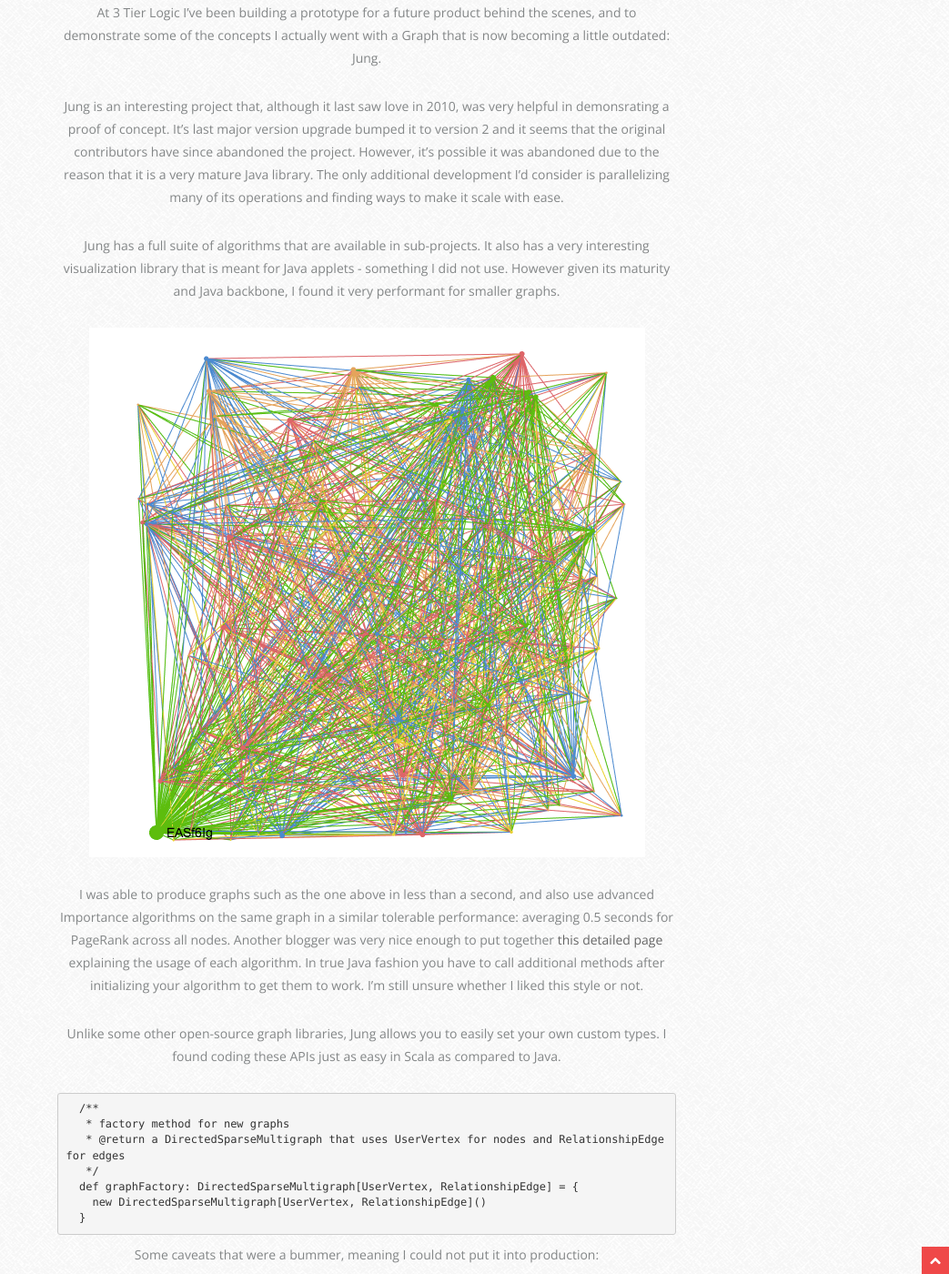
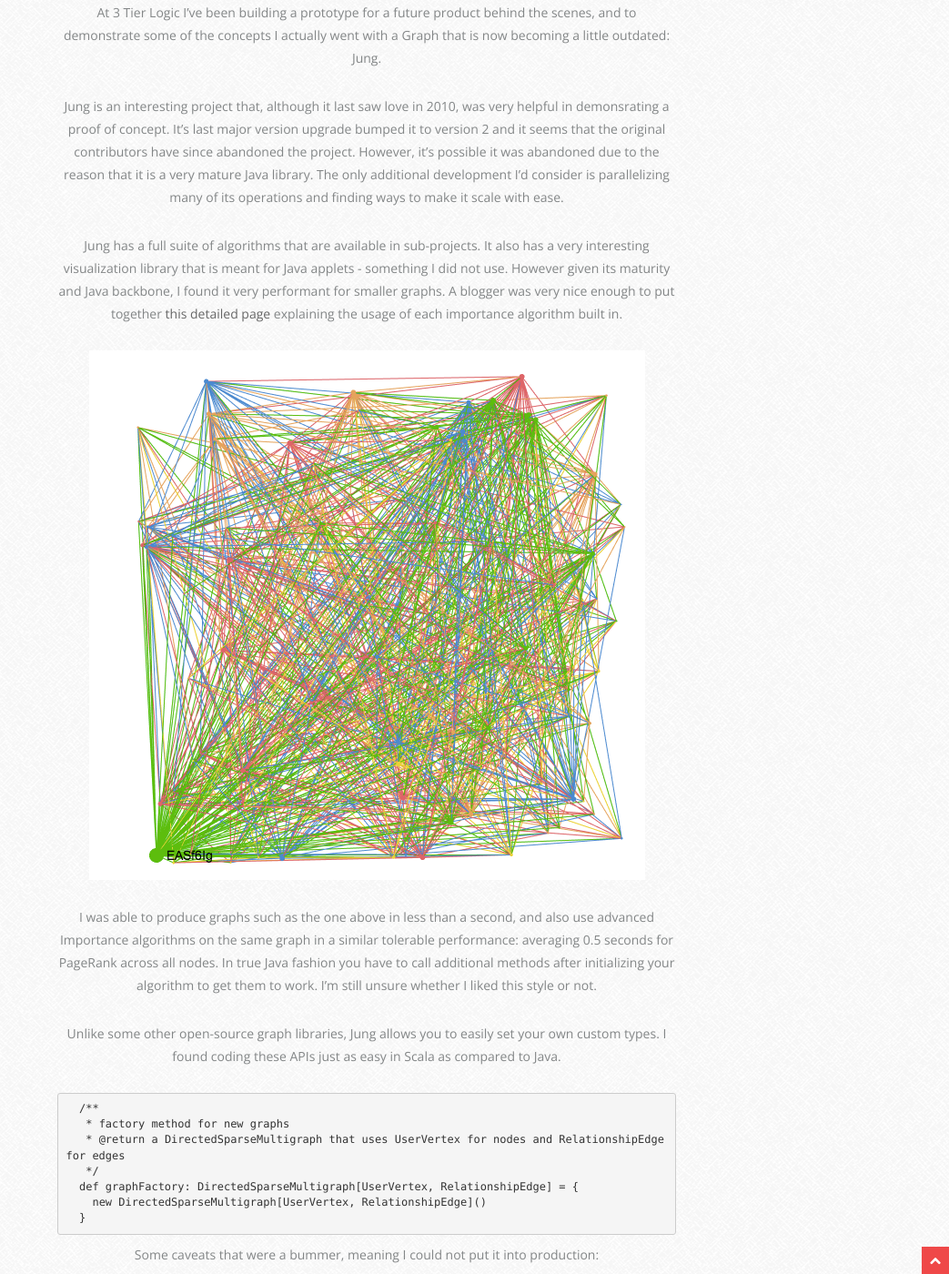
Before and after one commit to crockpotveggies/crockpotveggies.github.io, a Jekyll site: the page built from _posts/2014-08-25-review-ancient-jung-java.md, in a window 1280 px wide and 1400 px high, scrolled down 615 px. Shown: the whole window at 91% size, without its empty margins (237-1280 px from the left). Built offline with Jekyll 4.4.1, drawn with Linux system fonts in a browser that asks for light colours; some web fonts are replaced; Markdown is read by kramdown in place of the engine named in the settings; comment, search, counter and statistics services are not loaded.

Commit message:
Fix placement.

```diff
--- a/_posts/2014-08-25-review-ancient-jung-java.md
+++ b/_posts/2014-08-25-review-ancient-jung-java.md
@@ -7,11 +7,11 @@
 
 Jung is an interesting project that, although it last saw love in 2010, was very helpful in demonsrating a proof of concept. It's last major version upgrade bumped it to version 2 and it seems that the original contributors have since abandoned the project. However, it's possible it was abandoned due to the reason that it is a very mature Java library. The only additional development I'd consider is parallelizing many of its operations and finding ways to make it scale with ease.
 
-Jung has a full suite of algorithms that are available in sub-projects. It also has a very interesting visualization library that is meant for Java applets - something I did not use. However given its maturity and Java backbone, I found it very performant for smaller graphs.
+Jung has a full suite of algorithms that are available in sub-projects. It also has a very interesting visualization library that is meant for Java applets - something I did not use. However given its maturity and Java backbone, I found it very performant for smaller graphs. A blogger was very nice enough to put together <a href="http://daniele-quercia.blogspot.ca/2009/02/importance-algorithms-by-jung.html" target="_blank">this detailed page</a> explaining the usage of each importance algorithm built in.
 
 <img src="/uploads/junggraph.png">
 
-I was able to produce graphs such as the one above in less than a second, and also use advanced Importance algorithms on the same graph in a similar tolerable performance: averaging 0.5 seconds for PageRank across all nodes. Another blogger was very nice enough to put together <a href="http://daniele-quercia.blogspot.ca/2009/02/importance-algorithms-by-jung.html" target="_blank">this detailed page</a> explaining the usage of each algorithm. In true Java fashion you have to call additional methods after initializing your algorithm to get them to work. I'm still unsure whether I liked this style or not.
+I was able to produce graphs such as the one above in less than a second, and also use advanced Importance algorithms on the same graph in a similar tolerable performance: averaging 0.5 seconds for PageRank across all nodes. In true Java fashion you have to call additional methods after initializing your algorithm to get them to work. I'm still unsure whether I liked this style or not.
 
 Unlike some other open-source graph libraries, Jung allows you to easily set your own custom types. I found coding these APIs just as easy in Scala as compared to Java.
 
```
